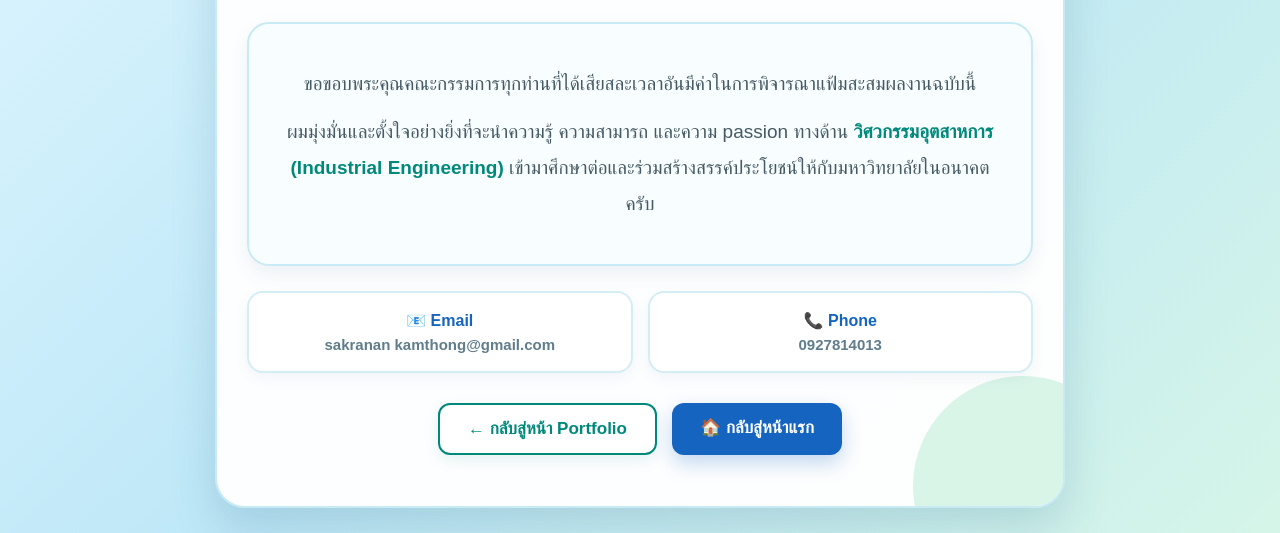
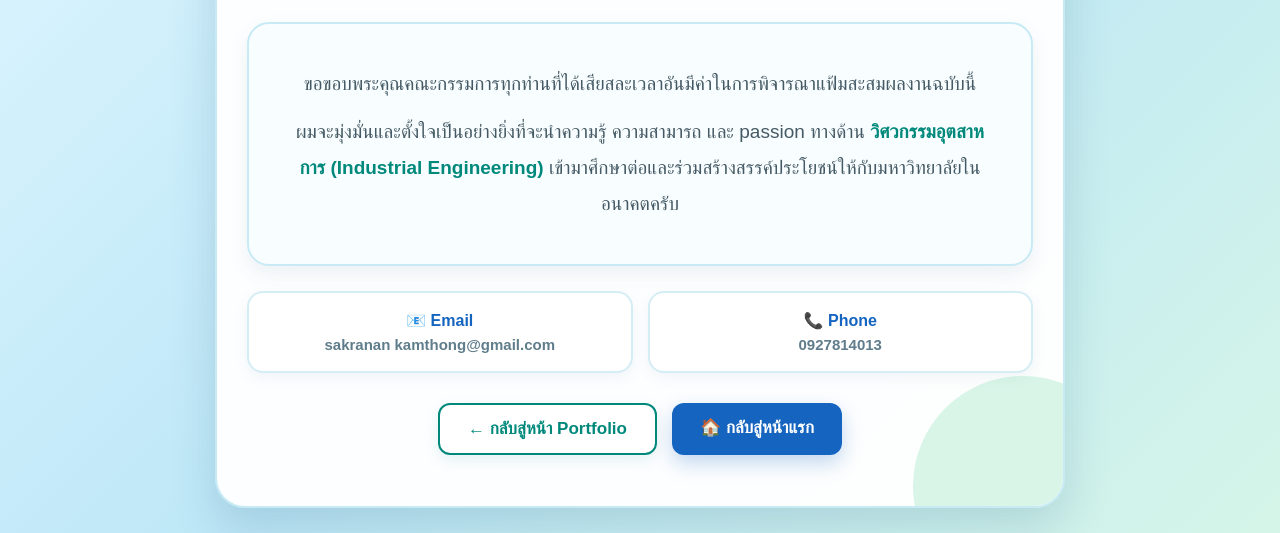
Before and after one commit to 34309sakkranan/34309sakkranan.github.io, a plain HTML site: page thankyou.html in a window 1280 px wide. Shown: the part 267-800 px from the top of the page. Drawn offline with Linux system fonts and the light colour scheme.

Commit message:
Update thankyou.html

```diff
--- a/thankyou.html
+++ b/thankyou.html
@@ -271,7 +271,7 @@
                 ขอขอบพระคุณคณะกรรมการทุกท่านที่ได้เสียสละเวลาอันมีค่าในการพิจารณาแฟ้มสะสมผลงานฉบับนี้
             </p>
             <p>
-                ผมมุ่งมั่นและตั้งใจอย่างยิ่งที่จะนำความรู้ ความสามารถ และความ passion ทางด้าน
+                ผมจะมุ่งมั่นและตั้งใจเป็นอย่างยิ่งที่จะนำความรู้ ความสามารถ และ passion ทางด้าน
                 <strong>วิศวกรรมอุตสาหการ (Industrial Engineering)</strong> เข้ามาศึกษาต่อและร่วมสร้างสรรค์ประโยชน์ให้กับมหาวิทยาลัยในอนาคตครับ
             </p>
         </section>
```
